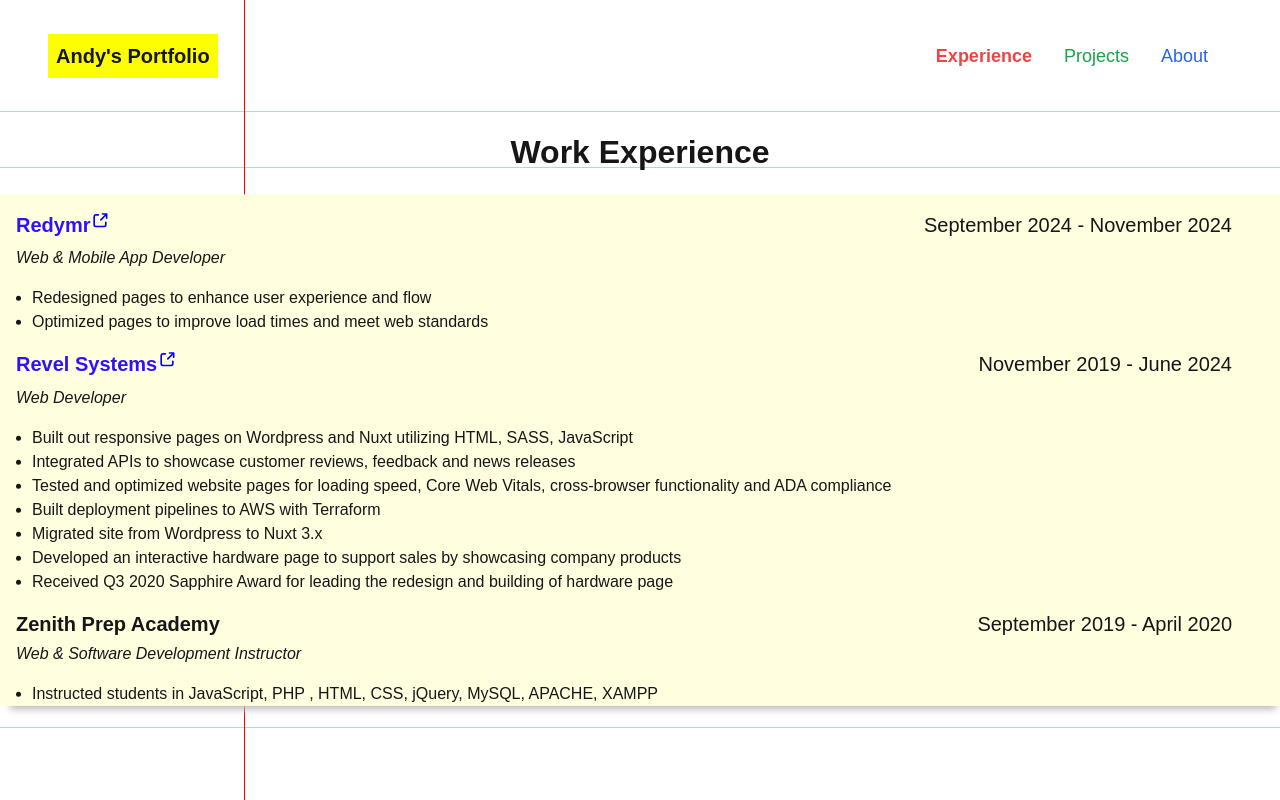
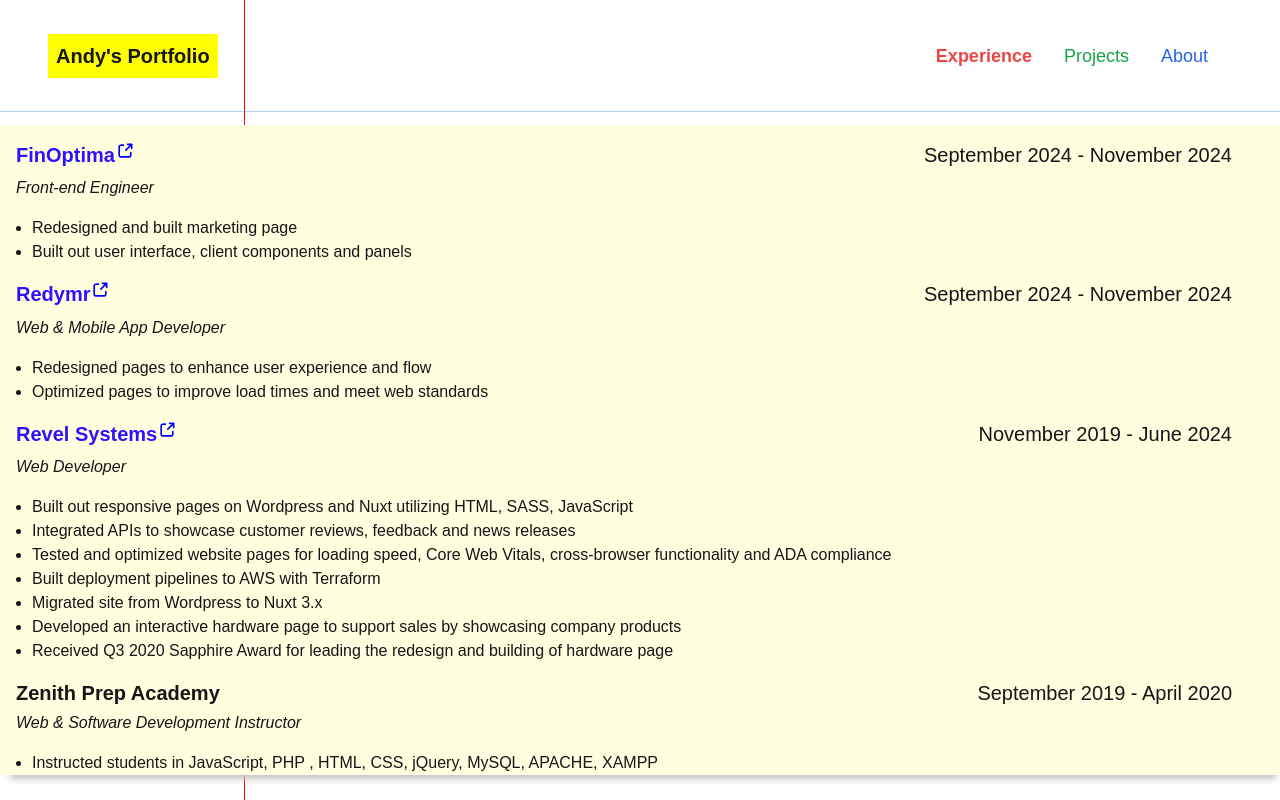
Before and after one commit to weboshi/portfolio-new, a Next.js app: page /experience in a window 1280 px wide. Built offline with nearby package versions, Linux system fonts and the light colour scheme; a web font is replaced by a local one.

Commit message:
Update page.tsx

```diff
--- a/app/experience/page.tsx
+++ b/app/experience/page.tsx
@@ -27,7 +27,25 @@
                 <div className=" bg-secondary">
                     <div className="collapse-title text-xl font-medium">
                         <div className="text-xl font-medium flex justify-between">
-                        <span className="text-xl block font-bold"><a className="text-blue-700 inline-block external-link" target="_blank" href="https://redymr.com/">Redymr<Image alt="external link" width={20} src={LinkIcon} className='fill-red-100 inline-block' /></a></span><h2>September 2024 - November 2024</h2>
+                            <span className="text-xl block font-bold"><a className="text-blue-700 inline-block external-link" target="_blank" href="https://www.finoptima.ai/">FinOptima<Image alt="external link" width={20} src={LinkIcon} className='fill-red-100 inline-block' /></a></span><h2>September 2024 - November 2024</h2>
+                        </div>
+                        <span className="italic font-light text-base font-bold">Front-end Engineer </span>
+                    </div>
+                    <div className="collapse-content visible">
+                        <ul>
+                            <li>
+                                Redesigned and built marketing page
+                            </li>
+                            <li>
+                                Built out user interface, client components and panels
+                            </li>
+                        </ul>
+                    </div>
+                </div>
+                <div className=" bg-secondary">
+                    <div className="collapse-title text-xl font-medium">
+                        <div className="text-xl font-medium flex justify-between">
+                            <span className="text-xl block font-bold"><a className="text-blue-700 inline-block external-link" target="_blank" href="https://redymr.com/">Redymr<Image alt="external link" width={20} src={LinkIcon} className='fill-red-100 inline-block' /></a></span><h2>September 2024 - November 2024</h2>
                         </div>
                         <span className="italic font-light text-base font-bold">Web & Mobile App Developer </span>
                     </div>
```
